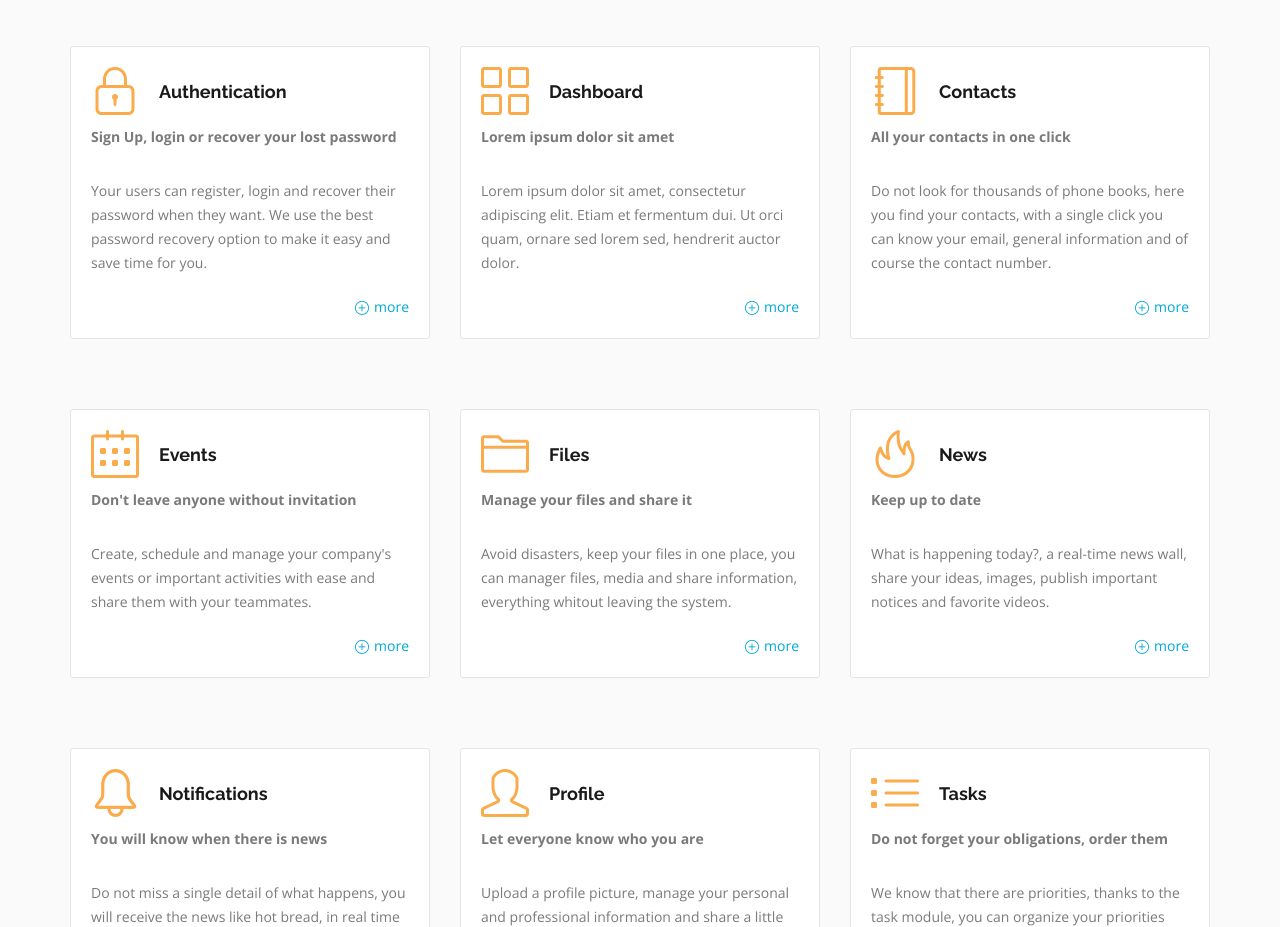
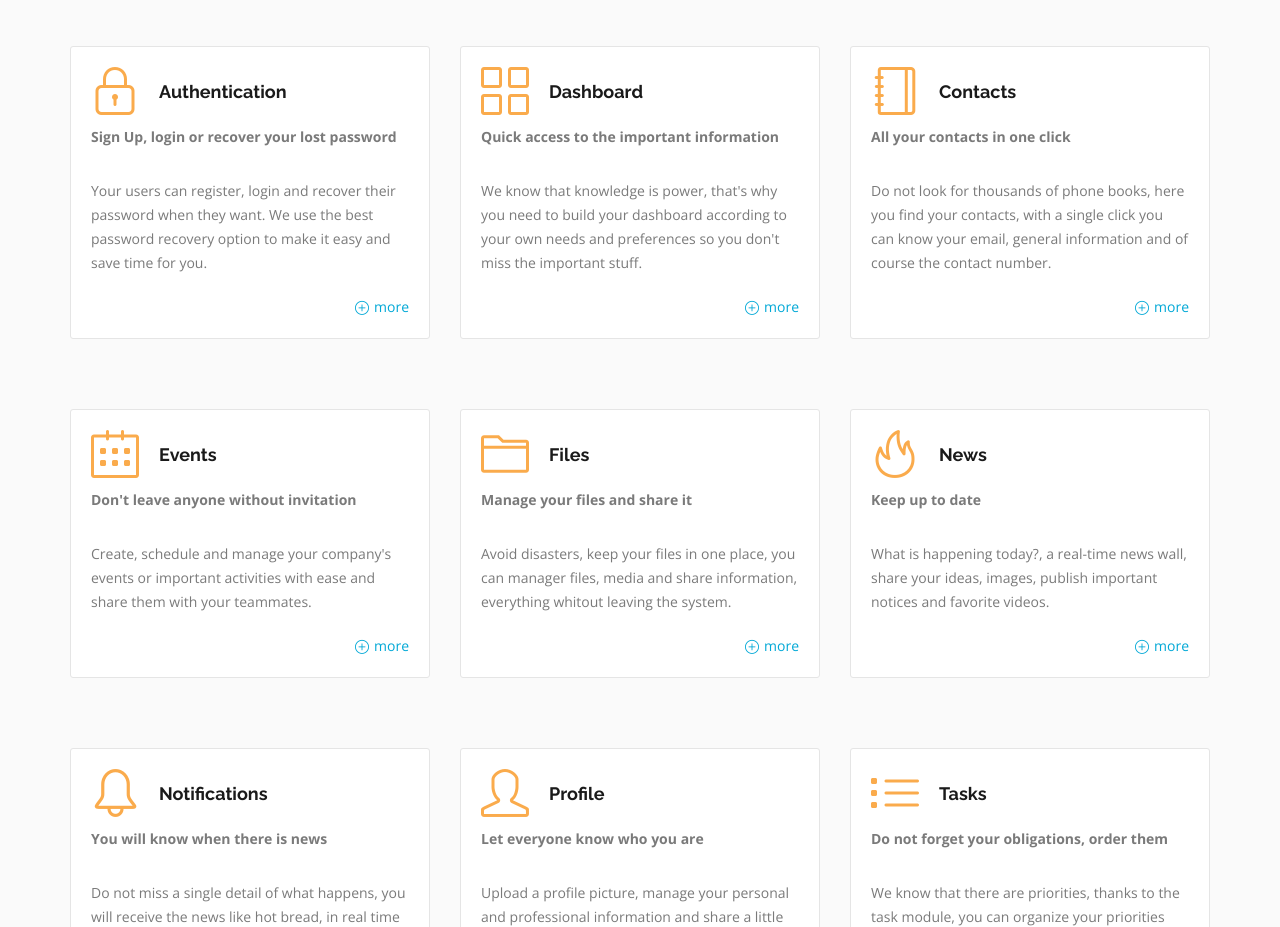
Before and after one commit to modulr/modulr-website, a plain HTML site: page index.html in a window 1280 px wide. Shown: the part 2460-3387 px from the top of the page. Drawn offline with nearby package versions, Linux system fonts and the light colour scheme; files whose address does not match are found by name.

Commit message:
Add dashboard module description

```diff
--- a/index.html
+++ b/index.html
@@ -236,8 +236,8 @@
           <div class="answer">
             <i class="line-font blue icon-grid"></i>
             <h3>Dashboard</h3>
-            <p><strong>Lorem ipsum dolor sit amet</strong></p>
-            <p class="hidden-xs">Lorem ipsum dolor sit amet, consectetur adipiscing elit. Etiam et fermentum dui. Ut orci quam, ornare sed lorem sed, hendrerit auctor dolor.</p>
+            <p><strong>Quick access to the important information</strong></p>
+            <p class="hidden-xs">We know that knowledge is power, that's why you need to build your dashboard according to your own needs and preferences so you don't miss the important stuff.</p>
             <div class="clearfix">
               <a href="http://docs.modulr.io" target="_blank" class="pull-right"><i class="icon-plus"></i>more</a>
             </div>
```
